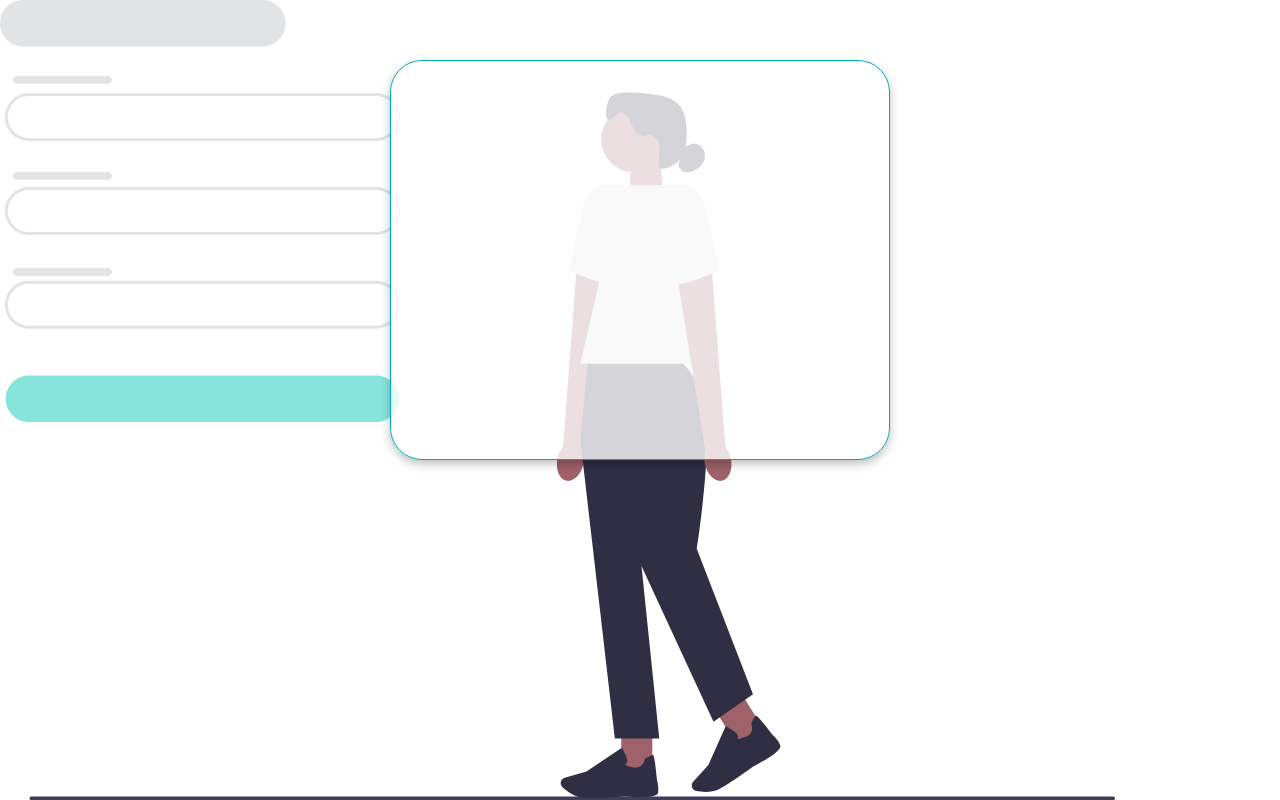
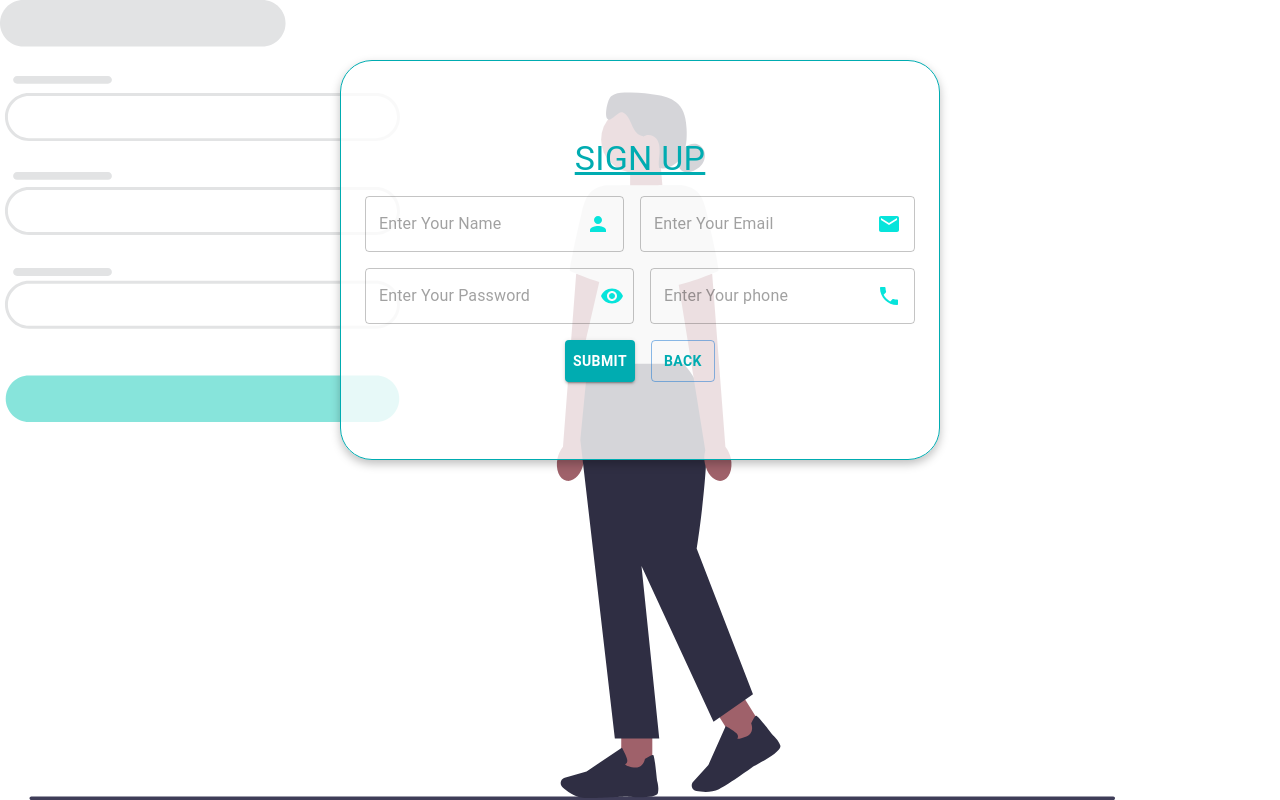
Before and after one commit to madleenshanwar/hospital-repo, a React (Create React App) app: page /signup in a window 1280 px wide. Built offline with nearby package versions, Linux system fonts and the light colour scheme.

Commit message:
create the SignUp page

```diff
--- a/src/component/Department/AddDepartmentCard.js
+++ b/src/component/Department/AddDepartmentCard.js
@@ -16,7 +16,7 @@ const validationSchema = Yup.object().shape({
 export default function AddDepartmentCard() {
     const[department,setDepartment]=useState({
         name:'',
-        headDepartment:['George',"Amjad","Sara"]
+        headDepartment:[]
     });
     const route=useNavigate();
     const [errors, setErrors] = useState({});
@@ -62,7 +62,7 @@ export default function AddDepartmentCard() {
     onSubmit={handleSubmit}
       sx={{
         margin:'100px auto',
-        p:2,
+        p:3,
         display: "flex",
         flexDirection: "column",
         alignItems:'center',
@@ -73,7 +73,7 @@ export default function AddDepartmentCard() {
         backgroundColor: "rgba(255,255,255,0.9)",
         border:'1px solid #00ACB1',
         height:'400px',
-        maxWidth:'500px'
+        maxWidth:'550px'
       }}
     >
         <Typography variant="h5" component="h2" sx={{color:'#00ACB1',textDecoration:'underline'}}>
@@ -96,11 +96,11 @@ export default function AddDepartmentCard() {
           select
           label="please select your Head Of Department"
         >
-          {department.headDepartment.map((option,index) => (
-            <MenuItem key={index} value={option}>
-              {option}
+          {/* {department.headDepartment.length>0?department.headDepartment.map((option,index) => (
+            <MenuItem key={index} value={option.id} >
+              {option.name}
             </MenuItem>
-          ))}
+          )):''} */}
         </TextField>
         <Box sx={{display:'flex',gap:2}}>
         <Button
--- a/src/component/Register/LoginCard.js
+++ b/src/component/Register/LoginCard.js
@@ -73,7 +73,7 @@ export default function LoginCard() {
       onSubmit={handleSubmit}
       sx={{
         margin: "60px auto",
-        p: 2,
+        p: 3,
         display: "flex",
         flexDirection: "column",
         alignItems: "center",
@@ -84,7 +84,7 @@ export default function LoginCard() {
         backgroundColor: "rgba(255,255,255,0.8)",
         border: "1px solid #00ACB1",
         height: "400px",
-        maxWidth: "500px",
+        maxWidth: "600px",
       }}
     >
       <Typography
@@ -108,7 +108,7 @@ export default function LoginCard() {
           input: {
             endAdornment: (
               <InputAdornment position="end">
-                <EmailIcon />
+                <EmailIcon sx={{color:'#07E4DB'}}/>
               </InputAdornment>
             ),
           },
@@ -136,7 +136,7 @@ export default function LoginCard() {
               onMouseUp={handleMouseUpPassword}
               edge="end"
             >
-              {showPassword ? <VisibilityOffIcon /> : <VisibilityIcon />}
+              {showPassword ? <VisibilityOffIcon sx={{color:'#07E4DB'}}/> : <VisibilityIcon sx={{color:'#07E4DB'}}/>}
             </IconButton>
               </InputAdornment>
             ),
--- a/src/component/Register/SignUpCard.js
+++ b/src/component/Register/SignUpCard.js
@@ -1,7 +1,12 @@
-import { Box } from '@mui/material'
+import { Box, Button, IconButton, InputAdornment, TextField, Typography } from '@mui/material'
 import React, { useEffect, useState } from 'react'
 import { useNavigate } from 'react-router-dom';
 import * as Yup from "yup";
+import PersonIcon from '@mui/icons-material/Person';
+import EmailIcon from '@mui/icons-material/Email';
+import VisibilityIcon from '@mui/icons-material/Visibility';
+import VisibilityOffIcon from '@mui/icons-material/VisibilityOff';
+import LocalPhoneIcon from '@mui/icons-material/LocalPhone';
 const validationSchema = Yup.object().shape({
   name: Yup.string()
     .required("name is required")
@@ -29,7 +34,16 @@ export default function SignUpCard() {
   const [errors, setErrors] = useState({});
   const [isSubmitted, setIsSubmitted] = useState(false);
   const route = useNavigate();
+  const [showPassword, setShowPassword] = React.useState(false);
 
+  const handleClickShowPassword = () => setShowPassword((show) => !show);
+  const handleMouseDownPassword = (event) => {
+    event.preventDefault();
+  };
+
+  const handleMouseUpPassword = (event) => {
+    event.preventDefault();
+  };
   const handleChange = async (e) => {
     const { name, value } = e.target;
     setSignUp((prev) => ({
@@ -72,7 +86,7 @@ export default function SignUpCard() {
       onSubmit={handleSubmit}
       sx={{
         margin: "60px auto",
-        p: 2,
+        p: 3,
         display: "flex",
         flexDirection: "column",
         alignItems: "center",
@@ -83,9 +97,122 @@ export default function SignUpCard() {
         backgroundColor: "rgba(255,255,255,0.8)",
         border: "1px solid #00ACB1",
         height: "400px",
-        maxWidth: "500px",
+        maxWidth: "600px",
       }}
     >
+       <Typography
+        variant="h4"
+        component="h2"
+        sx={{ color: "#00ACB1", textDecoration: "underline" }}
+      >
+        SIGN UP
+      </Typography>
+       <Box sx={{display:'flex',justifyContent:'center',gap:2}}>
+       <TextField
+        placeholder="Enter Your Name"
+        name="name"
+        variant="outlined"
+        value={signUp.name}
+        onChange={handleChange}
+        error={Boolean(errors.name)}
+        helperText={errors.name}
+        slotProps={{
+          input: {
+            endAdornment: (
+              <InputAdornment position="end">
+                <PersonIcon sx={{color:'#07E4DB'}}/>
+              </InputAdornment>
+            ),
+          },
+        }}
+        sx={{maxWidth:'50%'}}
+      />
+        <TextField
+        placeholder="Enter Your Email"
+        name="email"
+        fullWidth
+        variant="outlined"
+        value={signUp.email}
+        onChange={handleChange}
+        error={Boolean(errors.email)}
+        helperText={errors.email}
+        slotProps={{
+          input: {
+            endAdornment: (
+              <InputAdornment position="end">
+                <EmailIcon sx={{color:'#07E4DB'}}/>
+              </InputAdornment>
+            ),
+          },
+        }}
+        sx={{maxWidth:'50%'}}
+      />
+       </Box>
+       <Box sx={{display:'flex',gap:2,justifyContent:'center'}}>
+       <TextField
+        placeholder="Enter Your Password"
+        name="password"
+        variant="outlined"
+        value={signUp.password}
+        onChange={handleChange}
+        error={Boolean(errors.password)}
+        helperText={errors.password}
+        type={showPassword ? 'text' : 'password'}
+        slotProps={{
+          input: {
+            endAdornment: (
+              <InputAdornment position="end">
+                  <IconButton
+              aria-label="toggle password visibility"
+              onClick={handleClickShowPassword}
+              onMouseDown={handleMouseDownPassword}
+              onMouseUp={handleMouseUpPassword}
+              edge="end"
+            >
+              {showPassword ? <VisibilityOffIcon sx={{color:'#07E4DB'}}/> : <VisibilityIcon sx={{color:'#07E4DB'}}/>}
+            </IconButton>
+              </InputAdornment>
+            ),
+          },
+        }}
+        sx={{maxWidth:'50%'}}
+      />
+        <TextField
+        placeholder="Enter Your phone"
+        name="phone"
+        variant="outlined"
+        value={signUp.phone}
+        onChange={handleChange}
+        error={Boolean(errors.phone)}
+        helperText={errors.phone}
+        slotProps={{
+          input: {
+            endAdornment: (
+              <InputAdornment position="end">
+                <LocalPhoneIcon sx={{color:'#07E4DB'}}/>
+              </InputAdornment>
+            ),
+          },
+        }}
+        sx={{maxWidth:'50%'}}
+      />
+       </Box>
+       <Box sx={{display:'flex',gap:2}}>
+      <Button
+        type="submit"
+        variant="contained"
+        sx={{ background: "#00ACB1", p: 1, fontWeight: "bold" }}
+      >
+        Submit
+      </Button>
+      <Button
+        variant="outlined"
+        sx={{ color: "#00ACB1", p: 1, fontWeight: "bold" }}
+        onClick={()=>route('/')}
+      >
+        Back
+      </Button>
+      </Box>
       </Box>
   )
 }
```
